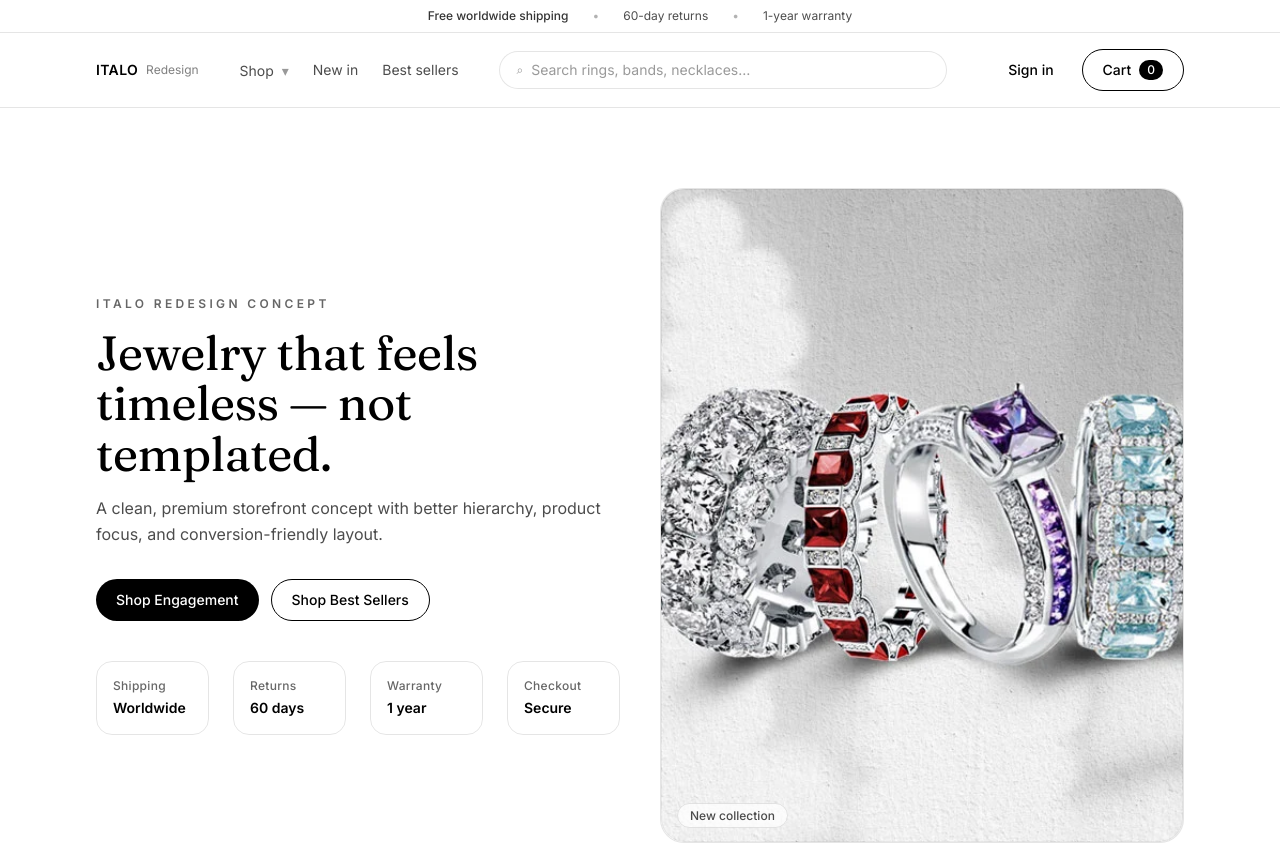
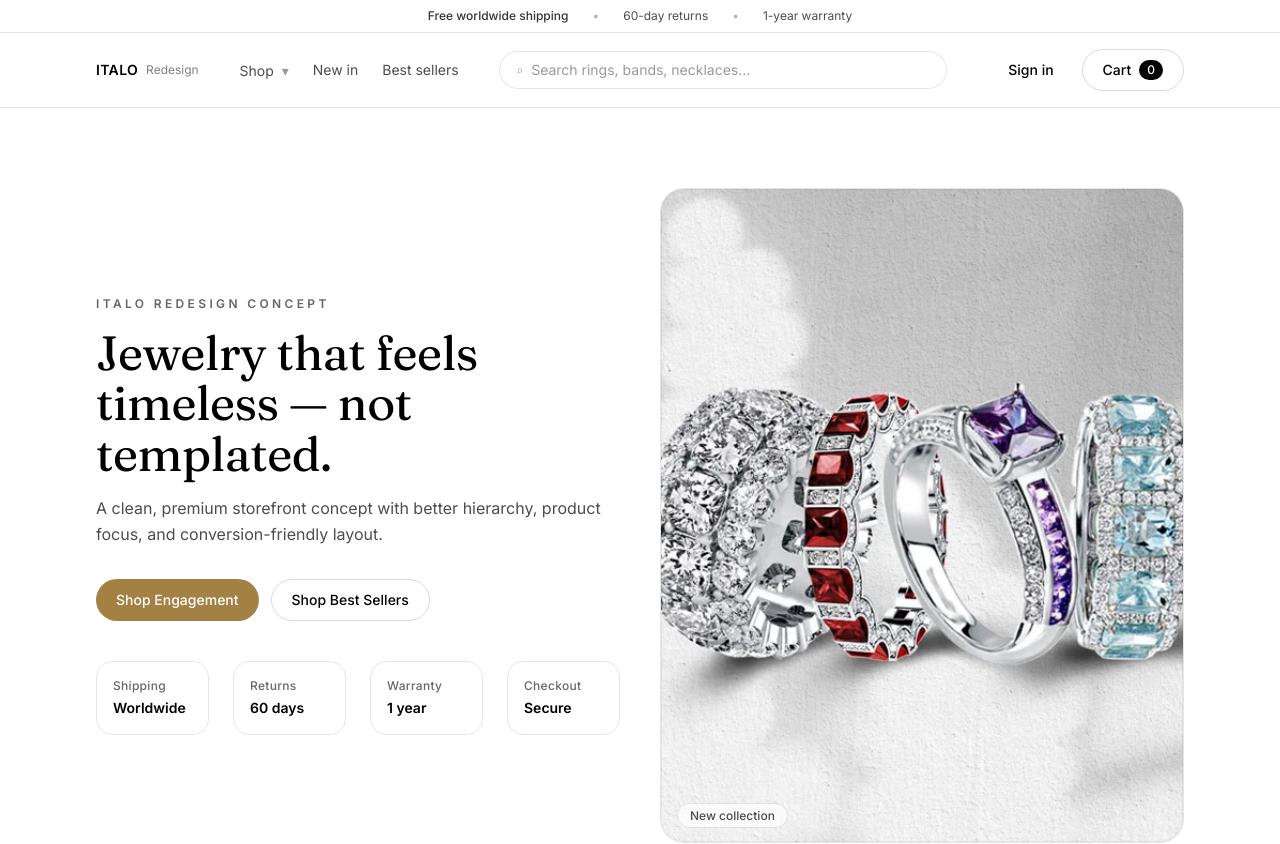
Before and after one commit to Ms-Njuguna/italo-jewelry-redesign, a React (Vite) app: page / in a window 1280 px wide. Shown: the top 844 px of the page. Built offline with nearby package versions, Linux system fonts and the light colour scheme.

Commit message:
style: add luxury accent color variables and apply to primary button

```diff
--- a/src/components/ui/Button.jsx
+++ b/src/components/ui/Button.jsx
@@ -10,10 +10,11 @@ export default function Button({
     "inline-flex items-center justify-center rounded-full px-5 py-2.5 text-sm font-medium transition focus:outline-none focus:ring-2 focus:ring-black/20";
 
   const styles = {
-    primary: "bg-black text-white hover:bg-black/90",
-    secondary: "border border-black text-black hover:bg-black hover:text-white",
+    primary:
+      "bg-[rgb(var(--accent-strong))] text-white hover:bg-[rgb(var(--accent-strong)/0.92)]",
+    secondary:
+      "border border-black/15 text-black hover:bg-black hover:text-white",
     ghost: "text-black hover:bg-black/5",
   };
-
   return <Comp className={cn(base, styles[variant], className)} {...props} />;
 }
--- a/src/index.css
+++ b/src/index.css
@@ -4,6 +4,10 @@
   color-scheme: light;
   --font-body: "Inter", system-ui, -apple-system, Segoe UI, Roboto, Arial, sans-serif;
   --font-display: "Fraunces", ui-serif, Georgia, serif;
+
+  --accent: 202 178 115;      /* champagne gold */
+  --accent-strong: 163 128 67;/* deeper gold */
+  --sale: 188 34 34;          /* restrained red (not neon) */
 }
 
 html, body {
```
